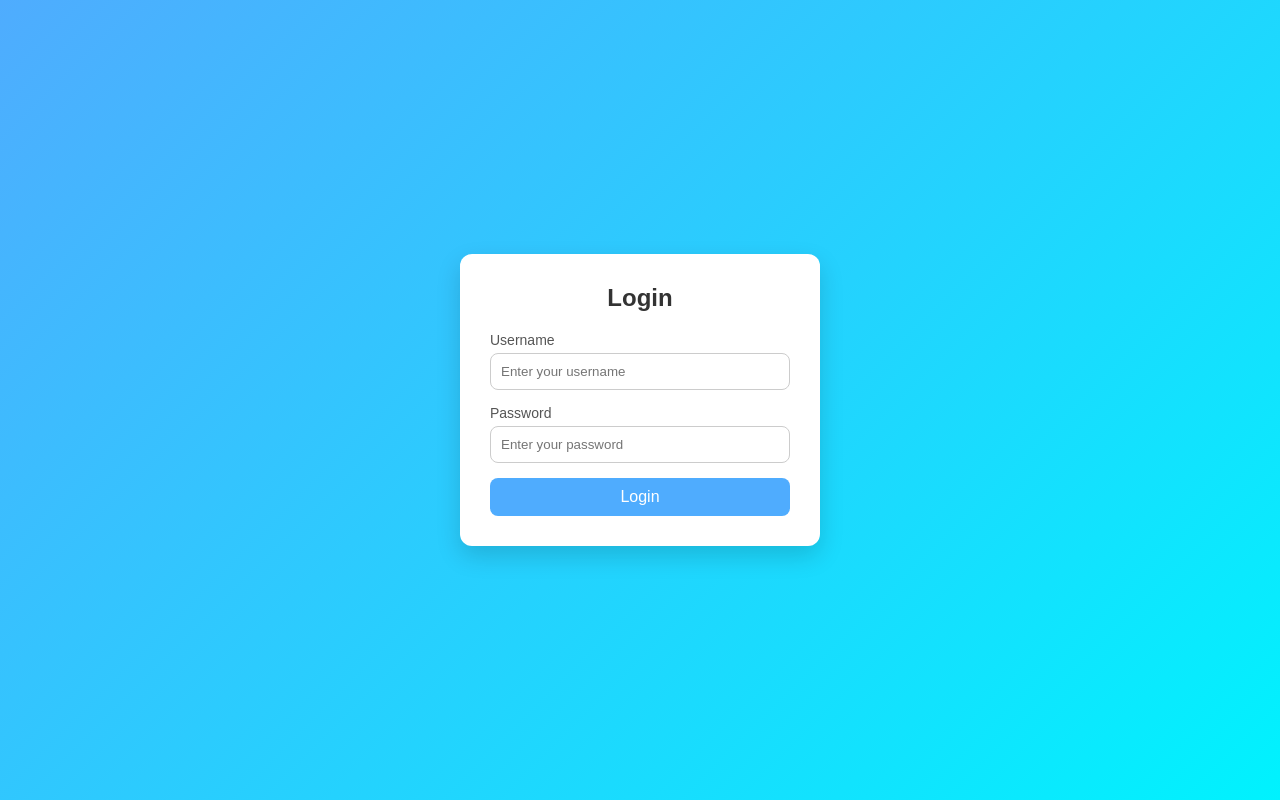
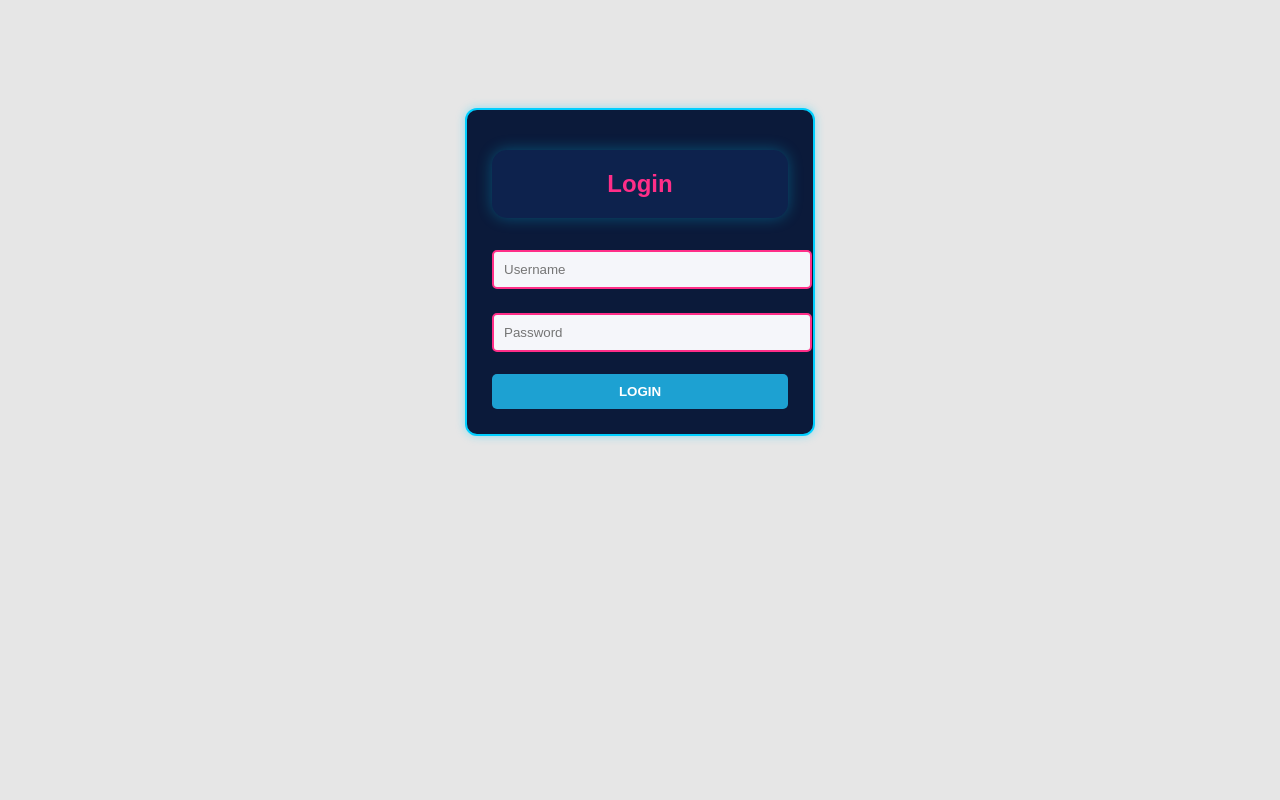
Before and after one commit to BEN-ESSAHRAOUI-Yassine/PROJECT_GEAR_LOG, a PHP site: page /login.php in a window 1280 px wide. Run offline with PHP 8.4, Linux system fonts and the light colour scheme.

Commit message:
update login page

```diff
--- a/assets/css/style.css
+++ b/assets/css/style.css
@@ -168,95 +168,79 @@ margin-right:10px;
 background:#636e72;
 }
 
-/* Reset */
-* {
-    margin: 0;
-    padding: 0;
-    box-sizing: border-box;
-    font-family: Arial, sans-serif;
+/* LOGIN PAGE ONLY */
+.login-page {
+    background: #e6e6e6;
 }
 
-/* Background */
-body {
-    height: 100vh;
-    background: linear-gradient(135deg, #4facfe, #00f2fe);
+/* Container */
+.login-page .login-container {
+    max-width: 350px;
+    margin: 80px auto;
+}
+
+/* Card */
+.login-page .login-form {
+    background: #0b1a3a;
+    padding: 40px 25px 25px;
+    border-radius: 12px;
+    position: relative;
+    border: 2px solid #00cfff;
+    box-shadow: 0 0 10px rgba(0, 207, 255, 0.4);
+}
+
+/* Inputs */
+.login-page .login-form input {
+    width: 100%;
+    padding: 10px;
+    margin: 12px 0;
+    border: 2px solid #ff2e88;
+    border-radius: 5px;
+    background: #f5f6fa;
+}
+
+.login-page .login-header {
+    background: #0d224d;
+    padding: 20px;
+    border-radius: 15px;
+    margin-bottom: 20px;
+
+    /* Glow effect */
+    box-shadow: 0 0 15px rgba(0, 207, 255, 0.3);
+}
+
+/* Title */
+.login-page .login-header h2 {
+    color: #ff2e88;
+    margin: 0;
     display: flex;
     justify-content: center;
     align-items: center;
 }
 
-/* Container */
-.login-container {
+/* Button */
+.login-page .login-form button {
     width: 100%;
-    max-width: 400px;
-    padding: 20px;
+    padding: 10px;
+    margin-top: 10px;
+    background: #1da1d2;
+    border: none;
+    color: white;
+    font-weight: bold;
+    border-radius: 5px;
+    cursor: pointer;
 }
 
-/* Form Card */
-.login-form {
-    background: #fff;
-    padding: 30px;
-    border-radius: 12px;
-    box-shadow: 0 10px 25px rgba(0, 0, 0, 0.15);
+.login-page .login-form button:hover {
+    background: #0d8ecf;
 }
 
-/* Title */
-.login-form h2 {
+/* Error */
+.login-page .error {
+    background: #ffcccc;
+    color: #900;
+    padding: 8px;
+    margin-bottom: 10px;
+    border-radius: 5px;
     text-align: center;
-    margin-bottom: 20px;
-    color: #333;
 }
-
-/* Labels */
-.login-form label {
-    display: block;
-    margin-bottom: 5px;
-    color: #555;
-    font-size: 14px;
-}
-
-/* Inputs */
-.login-form input {
-    width: 100%;
-    padding: 10px;
-    margin-bottom: 15px;
-    border: 1px solid #ccc;
-    border-radius: 8px;
-    transition: 0.3s;
-}
-
-/* Input focus */
-.login-form input:focus {
-    border-color: #4facfe;
-    outline: none;
-    box-shadow: 0 0 5px rgba(79, 172, 254, 0.5);
-}
-
-/* Button */
-.login-form button {
-    width: 100%;
-    padding: 10px;
-    background: #4facfe;
-    border: none;
-    color: white;
-    font-size: 16px;
-    border-radius: 8px;
-    cursor: pointer;
-    transition: 0.3s;
-}
-
-/* Button hover */
-.login-form button:hover {
-    background: #00c6ff;
-}
-
-/* Error message */
-.error {
-    background: #ffe0e0;
-    color: #d8000c;
-    padding: 10px;
-    margin-bottom: 15px;
-    border-radius: 6px;
-    text-align: center;
-    font-size: 14px;
-}
--- a/login.php
+++ b/login.php
@@ -43,28 +43,23 @@ $error = "Invalid username or password";
 <link rel="stylesheet" href="assets/css/style.css">
 </head>
 
-<body>
+<body class="login-page">
 
 <div class="login-container">
-
     <form method="POST" class="login-form">
-
-        <h2>Login</h2>
-
+        <div class="login-header">
+            <h2>Login</h2>
+        </div>
         <?php if($error): ?>
             <p class="error"><?= $error ?></p>
         <?php endif; ?>
 
-        <label>Username</label>
-        <input name="username" placeholder="Enter your username" required>
+        <input name="username" placeholder="Username" required>
+        <input type="password" name="password" placeholder="Password" required>
 
-        <label>Password</label>
-        <input type="password" name="password" placeholder="Enter your password" required>
-
-        <button type="submit">Login</button>
+        <button type="submit">LOGIN</button>
 
     </form>
-
 </div>
 
 </body>
```
